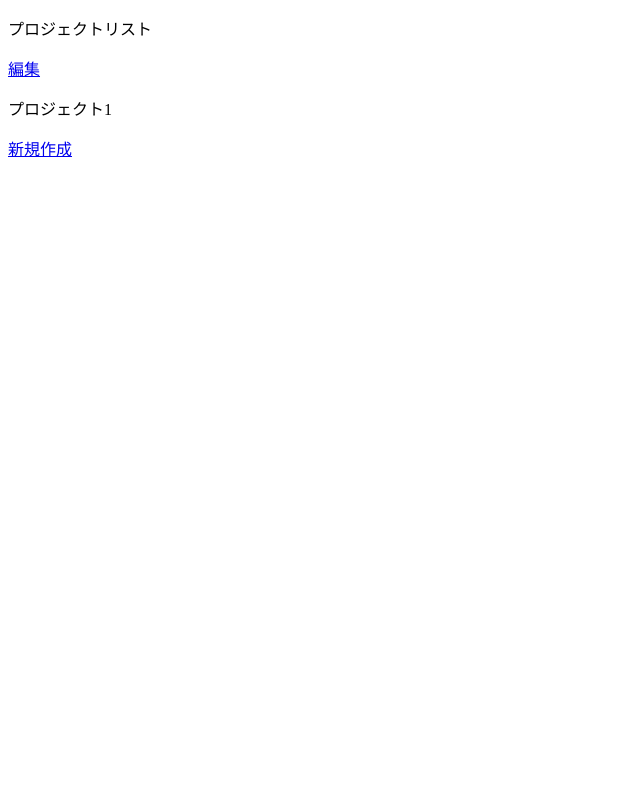
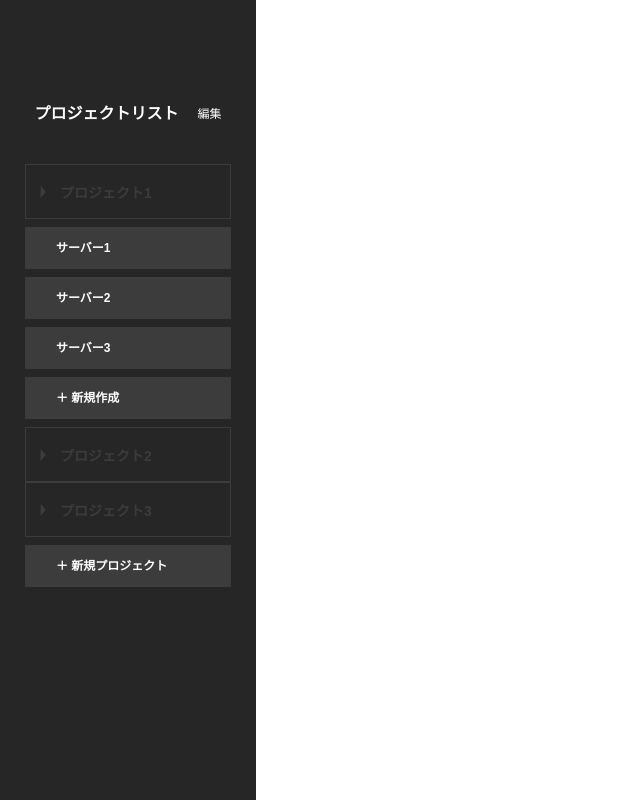
Before and after one commit to ChillShock-feat/easable-app, a PHP site: page / in a window 1280 px wide. Shown: the whole page, without its empty margins (0-640 px from the left). Run offline with PHP 8.4, Linux system fonts and the light colour scheme.

Commit message:
navのstyle完成

```diff
--- a/css/index.css
+++ b/css/index.css
@@ -0,0 +1,472 @@
+@charset "UTF-8";
+/*!
+ * ress.css • v1.1.2
+ * MIT License
+ * github.com/filipelinhares/ress
+ */
+/* # =================================================================
+   # Global selectors
+   # ================================================================= */
+html {
+  box-sizing: border-box;
+  overflow-y: scroll;
+  /* All browsers without overlaying scrollbars */
+  -webkit-text-size-adjust: 100%;
+  /* iOS 8+ */
+}
+
+*,
+::before,
+::after {
+  box-sizing: inherit;
+}
+
+::before,
+::after {
+  text-decoration: inherit;
+  /* Inherit text-decoration and vertical align to ::before and ::after pseudo elements */
+  vertical-align: inherit;
+}
+
+/* Remove margin, padding of all elements and set background-no-repeat as default */
+* {
+  background-repeat: no-repeat;
+  /* Set `background-repeat: no-repeat` to all elements */
+  padding: 0;
+  /* Reset `padding` and `margin` of all elements */
+  margin: 0;
+}
+
+/* # =================================================================
+   # General elements
+   # ================================================================= */
+/* Add the correct display in iOS 4-7.*/
+audio:not([controls]) {
+  display: none;
+  height: 0;
+}
+
+hr {
+  overflow: visible;
+  /* Show the overflow in Edge and IE */
+}
+
+/*
+* Correct `block` display not defined for any HTML5 element in IE 8/9
+* Correct `block` display not defined for `details` or `summary` in IE 10/11
+* and Firefox
+* Correct `block` display not defined for `main` in IE 11
+*/
+article,
+aside,
+details,
+figcaption,
+figure,
+footer,
+header,
+main,
+menu,
+nav,
+section,
+summary {
+  display: block;
+}
+
+summary {
+  display: list-item;
+  /* Add the correct display in all browsers */
+}
+
+small {
+  font-size: 80%;
+  /* Set font-size to 80% in `small` elements */
+}
+
+[hidden],
+template {
+  display: none;
+  /* Add the correct display in IE */
+}
+
+abbr[title] {
+  border-bottom: 1px dotted;
+  /* Add a bordered underline effect in all browsers */
+  text-decoration: none;
+  /* Remove text decoration in Firefox 40+ */
+}
+
+a {
+  background-color: transparent;
+  /* Remove the gray background on active links in IE 10 */
+  -webkit-text-decoration-skip: objects;
+  /* Remove gaps in links underline in iOS 8+ and Safari 8+ */
+}
+
+a:active,
+a:hover {
+  outline-width: 0;
+  /* Remove the outline when hovering in all browsers */
+}
+
+code,
+kbd,
+pre,
+samp {
+  font-family: monospace, monospace;
+  /* Specify the font family of code elements */
+}
+
+b,
+strong {
+  font-weight: bolder;
+  /* Correct style set to `bold` in Edge 12+, Safari 6.2+, and Chrome 18+ */
+}
+
+dfn {
+  font-style: italic;
+  /* Address styling not present in Safari and Chrome */
+}
+
+/* Address styling not present in IE 8/9 */
+mark {
+  background-color: #ff0;
+  color: #000;
+}
+
+/* https://gist.github.com/unruthless/413930 */
+sub,
+sup {
+  font-size: 75%;
+  line-height: 0;
+  position: relative;
+  vertical-align: baseline;
+}
+
+sub {
+  bottom: -0.25em;
+}
+
+sup {
+  top: -0.5em;
+}
+
+/* # =================================================================
+   # Forms
+   # ================================================================= */
+input {
+  border-radius: 0;
+}
+
+/* Apply cursor pointer to button elements */
+button,
+[type="button"],
+[type="reset"],
+[type="submit"],
+[role="button"] {
+  cursor: pointer;
+}
+
+/* Replace pointer cursor in disabled elements */
+[disabled] {
+  cursor: default;
+}
+
+[type="number"] {
+  width: auto;
+  /* Firefox 36+ */
+}
+
+[type="search"] {
+  -webkit-appearance: textfield;
+  /* Safari 8+ */
+}
+
+[type="search"]::-webkit-search-cancel-button,
+[type="search"]::-webkit-search-decoration {
+  -webkit-appearance: none;
+  /* Safari 8 */
+}
+
+textarea {
+  overflow: auto;
+  /* Internet Explorer 11+ */
+  resize: vertical;
+  /* Specify textarea resizability */
+}
+
+button,
+input,
+optgroup,
+select,
+textarea {
+  font: inherit;
+  /* Specify font inheritance of form elements */
+}
+
+optgroup {
+  font-weight: bold;
+  /* Restore the font weight unset by the previous rule. */
+}
+
+button {
+  overflow: visible;
+  /* Address `overflow` set to `hidden` in IE 8/9/10/11 */
+}
+
+/* Remove inner padding and border in Firefox 4+ */
+button::-moz-focus-inner,
+[type="button"]::-moz-focus-inner,
+[type="reset"]::-moz-focus-inner,
+[type="submit"]::-moz-focus-inner {
+  border-style: 0;
+  padding: 0;
+}
+
+/* Replace focus style removed in the border reset above */
+button:-moz-focusring,
+[type="button"]::-moz-focus-inner,
+[type="reset"]::-moz-focus-inner,
+[type="submit"]::-moz-focus-inner {
+  outline: 1px dotted ButtonText;
+}
+
+button,
+html [type="button"],
+[type="reset"],
+[type="submit"] {
+  -webkit-appearance: button;
+  /* Correct the inability to style clickable types in iOS */
+}
+
+button,
+select {
+  text-transform: none;
+  /* Firefox 40+, Internet Explorer 11- */
+}
+
+/* Remove the default button styling in all browsers */
+button,
+input,
+select,
+textarea {
+  background-color: transparent;
+  border-style: none;
+  color: inherit;
+}
+
+/* Style select like a standard input */
+select {
+  -moz-appearance: none;
+  /* Firefox 36+ */
+  -webkit-appearance: none;
+  /* Chrome 41+ */
+}
+
+select::-ms-expand {
+  display: none;
+  /* Internet Explorer 11+ */
+}
+
+select::-ms-value {
+  color: currentColor;
+  /* Internet Explorer 11+ */
+}
+
+legend {
+  border: 0;
+  /* Correct `color` not being inherited in IE 8/9/10/11 */
+  color: inherit;
+  /* Correct the color inheritance from `fieldset` elements in IE */
+  display: table;
+  /* Correct the text wrapping in Edge and IE */
+  max-width: 100%;
+  /* Correct the text wrapping in Edge and IE */
+  white-space: normal;
+  /* Correct the text wrapping in Edge and IE */
+}
+
+::-webkit-file-upload-button {
+  -webkit-appearance: button;
+  /* Correct the inability to style clickable types in iOS and Safari */
+  font: inherit;
+  /* Change font properties to `inherit` in Chrome and Safari */
+}
+
+[type="search"] {
+  -webkit-appearance: textfield;
+  /* Correct the odd appearance in Chrome and Safari */
+  outline-offset: -2px;
+  /* Correct the outline style in Safari */
+}
+
+/* # =================================================================
+   # Specify media element style
+   # ================================================================= */
+img {
+  border-style: none;
+  /* Remove border when inside `a` element in IE 8/9/10 */
+}
+
+/* Add the correct vertical alignment in Chrome, Firefox, and Opera */
+progress {
+  vertical-align: baseline;
+}
+
+svg:not(:root) {
+  overflow: hidden;
+  /* Internet Explorer 11- */
+}
+
+audio,
+canvas,
+progress,
+video {
+  display: inline-block;
+  /* Internet Explorer 11+, Windows Phone 8.1+ */
+}
+
+/* # =================================================================
+   # Accessibility
+   # ================================================================= */
+/* Hide content from screens but not screenreaders */
+@media screen {
+  [hidden~="screen"] {
+    display: inherit;
+  }
+  [hidden~="screen"]:not(:active):not(:focus):not(:target) {
+    position: absolute !important;
+    clip: rect(0 0 0 0) !important;
+  }
+}
+
+/* Specify the progress cursor of updating elements */
+[aria-busy="true"] {
+  cursor: progress;
+}
+
+/* Specify the pointer cursor of trigger elements */
+[aria-controls] {
+  cursor: pointer;
+}
+
+/* Specify the unstyled cursor of disabled, not-editable, or otherwise inoperable elements */
+[aria-disabled] {
+  cursor: default;
+}
+
+/* # =================================================================
+   # Selection
+   # ================================================================= */
+/* Specify text selection background color and omit drop shadow */
+::-moz-selection {
+  background-color: #b3d4fc;
+  /* Required when declaring ::selection */
+  color: #000;
+  text-shadow: none;
+}
+
+::selection {
+  background-color: #b3d4fc;
+  /* Required when declaring ::selection */
+  color: #000;
+  text-shadow: none;
+}
+
+html {
+  font-size: 62.5%;
+}
+
+body {
+  font-family: -apple-system, BlinkMacSystemFont, "Helvetica Neue", "Segoe UI","Hiragino Kaku Gothic ProN", Meiryo,sans-serif;
+  font-family: sans-serif;
+}
+
+.wrapper {
+  width: 100vw;
+  height: 100vh;
+}
+
+.nav {
+  width: 20vw;
+  height: 100vh;
+  background-color: #262626;
+  padding: 10rem 2.5rem 0;
+  color: #fff;
+}
+
+.nav__title {
+  padding-bottom: 4rem;
+  display: flex;
+  flex-wrap: wrap;
+  justify-content: space-around;
+  align-items: center;
+}
+
+.nav__title p {
+  font-size: 1.6rem;
+  font-weight: 600;
+}
+
+.nav__title a {
+  color: #fff;
+  text-decoration: none;
+  font-size: 1.2rem;
+}
+
+.nav__project {
+  width: 100%;
+}
+
+.nav__project__box {
+  height: 55px;
+  border: solid 1px #ffffff1A;
+  cursor: pointer;
+  padding: 15px 10px;
+  display: flex;
+  align-items: center;
+}
+
+.nav__project__box p {
+  color: #ffffff1A;
+  font-size: 1.4rem;
+  font-weight: 600;
+  padding-left: 10px;
+}
+
+.nav__project__box__img {
+  transform: rotate(-90deg);
+}
+
+.nav__project__serverlist {
+  width: 100%;
+}
+
+.nav__project__serverlist__server, .nav__project__serverlist__newserver {
+  line-height: 42px;
+  background-color: #ffffff1A;
+  margin: 8px 0;
+  cursor: pointer;
+}
+
+.nav__project__serverlist__server p, .nav__project__serverlist__newserver p {
+  width: 70%;
+  margin: 0 auto;
+  color: #fff;
+  font-size: 1.2rem;
+  font-weight: 600;
+}
+
+.nav__newproject {
+  line-height: 42px;
+  background-color: #ffffff1A;
+  margin: 8px 0;
+  cursor: pointer;
+}
+
+.nav__newproject p {
+  width: 70%;
+  margin: 0 auto;
+  color: #fff;
+  font-size: 1.2rem;
+  font-weight: 600;
+}
--- a/index.html
+++ b/index.html
@@ -15,11 +15,49 @@
                 <a href="#">編集</a>
             </div>
             <section class="nav__project">
-                <p>プロジェクト1</p>
-                <a href="#">新規作成</a>
+                <div class="nav__project__box">
+                    <svg class="nav__project__box__img" width="14" height="6" viewBox="0 0 14 6" fill="none" xmlns="http://www.w3.org/2000/svg">
+                        <path d="M7.00219 5.82497L1.07318 0.425033L13.1937 0.728192L7.00219 5.82497Z" fill="#ffffff1A"/>
+                    </svg>
+                    <p>プロジェクト1</p>
+                </div>
+                <div class="nav__project__serverlist">
+                    <div class="nav__project__serverlist__server">
+                        <span></span>
+                        <p>サーバー1</p>
+                    </div>
+                    <div class="nav__project__serverlist__server">
+                        <span></span>
+                        <p>サーバー2</p>
+                    </div>
+                    <div class="nav__project__serverlist__server">
+                        <span></span>
+                        <p>サーバー3</p>
+                    </div>
+                    <div class="nav__project__serverlist__newserver">
+                        <p>＋ 新規作成</p>
+                    </div>
+                </div>
             </section>
-            <section class="nav__project"></section>
-            <section class="nav__project"></section>
+            <section class="nav__project">
+                <div class="nav__project__box">
+                    <svg class="nav__project__box__img" width="14" height="6" viewBox="0 0 14 6" fill="none" xmlns="http://www.w3.org/2000/svg">
+                        <path d="M7.00219 5.82497L1.07318 0.425033L13.1937 0.728192L7.00219 5.82497Z" fill="#ffffff1A"/>
+                    </svg>
+                    <p>プロジェクト2</p>
+                </div>
+            </section>
+            <section class="nav__project">
+                <div class="nav__project__box">
+                    <svg class="nav__project__box__img" width="14" height="6" viewBox="0 0 14 6" fill="none" xmlns="http://www.w3.org/2000/svg">
+                        <path d="M7.00219 5.82497L1.07318 0.425033L13.1937 0.728192L7.00219 5.82497Z" fill="#ffffff1A"/>
+                    </svg>
+                    <p>プロジェクト3</p>
+                </div>
+            </section>
+            <section class="nav__newproject">
+                <p>＋ 新規プロジェクト</p>
+            </section>
         </div>
     </div>
 </body>
--- a/src/sass/_nav.scss
+++ b/src/sass/_nav.scss
@@ -1 +1,78 @@
 @import '_var';
+
+.wrapper{
+    width: 100vw;
+    height: 100vh;
+}
+.nav{
+    width: 20vw;
+    height: 100vh;
+    background-color: $navBgColor;
+    padding: 10rem 2.5rem 0;
+    color: #fff;
+    &__title{
+        padding-bottom: 4rem;
+        display: flex;
+        flex-wrap: wrap;
+        justify-content: space-around;
+        align-items: center;
+        p{
+            font-size: 1.6rem;
+            font-weight: $navFontWeight;
+        }
+        a{
+            color: #fff;
+            text-decoration: none;
+            font-size: 1.2rem;
+        }
+    }
+    &__project{
+        width: 100%;
+        &__box{
+            height: 55px;
+            border: solid 1px $navButton;
+            cursor: pointer;
+            padding: 15px 10px;
+            display: flex;
+            align-items: center;
+            p{
+                color: $navTextColor;
+                font-size: 1.4rem;
+                font-weight: $navFontWeight;
+                padding-left: 10px;
+            }
+            &__img{
+                transform: rotate(-90deg);
+            }
+        }
+        &__serverlist{
+            width: 100%;
+            &__server, &__newserver{
+                line-height: 42px;
+                background-color: $navButton;
+                margin: 8px 0;
+                cursor: pointer;
+                p{
+                    width: 70%;
+                    margin: 0 auto;
+                    color: #fff;
+                    font-size: 1.2rem;
+                    font-weight: $navFontWeight;
+                }
+            }
+        }
+    }
+    &__newproject{
+        line-height: 42px;
+        background-color: $navButton;
+        margin: 8px 0;
+        cursor: pointer;
+        p{
+            width: 70%;
+            margin: 0 auto;
+            color: #fff;
+            font-size: 1.2rem;
+            font-weight: $navFontWeight;
+        }
+    }
+}
--- a/src/sass/_var.scss
+++ b/src/sass/_var.scss
@@ -1,6 +1,9 @@
-$navColor : #262626;
+// nav
+$navBgColor : #262626;
 $serveLive : #8BFF6F;
 $navButton: #ffffff1A;
 $mainTextColor: #262626;
 $subTextColor: #26262666;
+$navTextColor: #ffffff1A;
 $borderColor: #2626260A;
+$navFontWeight: 600;
```
